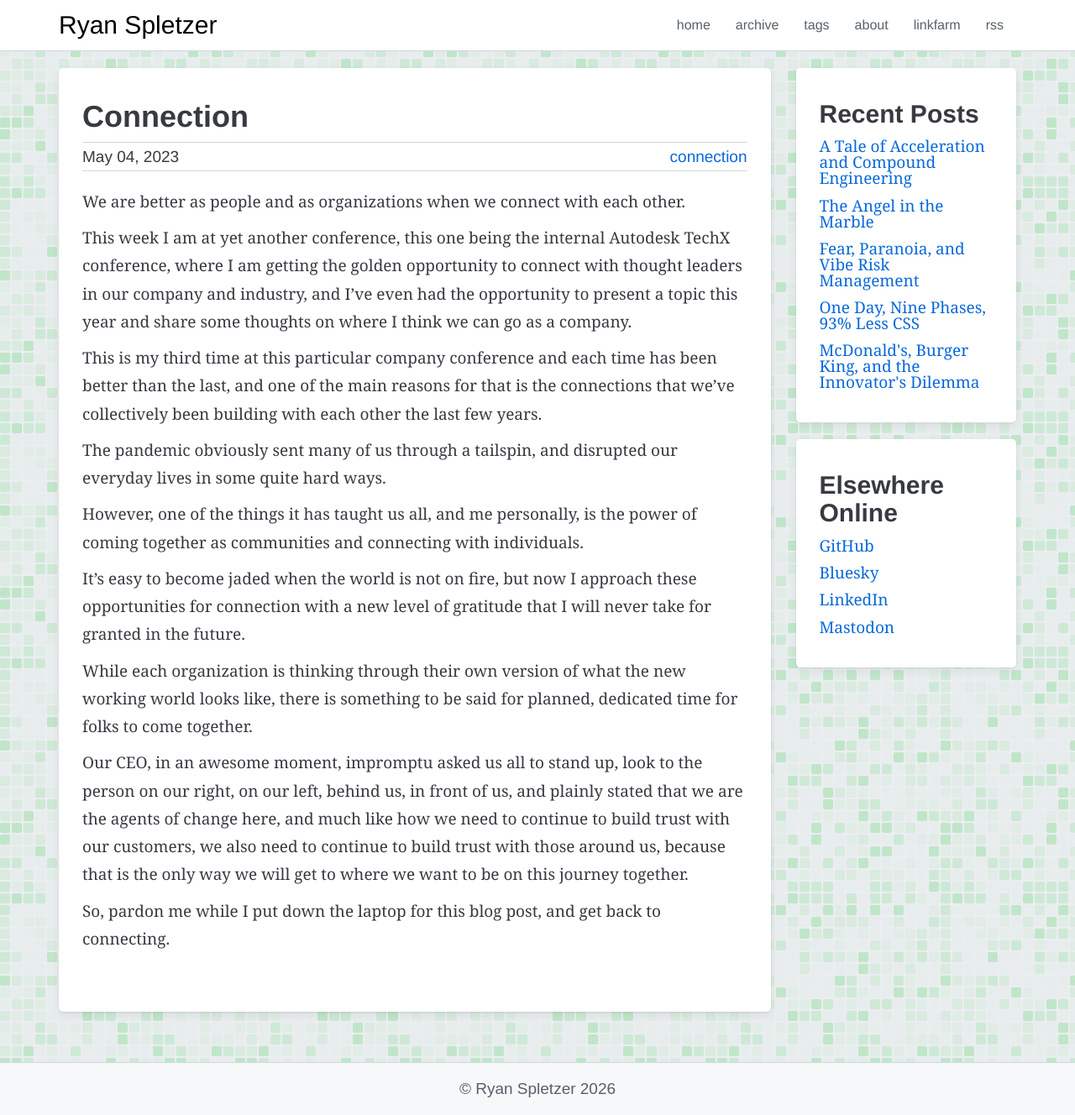
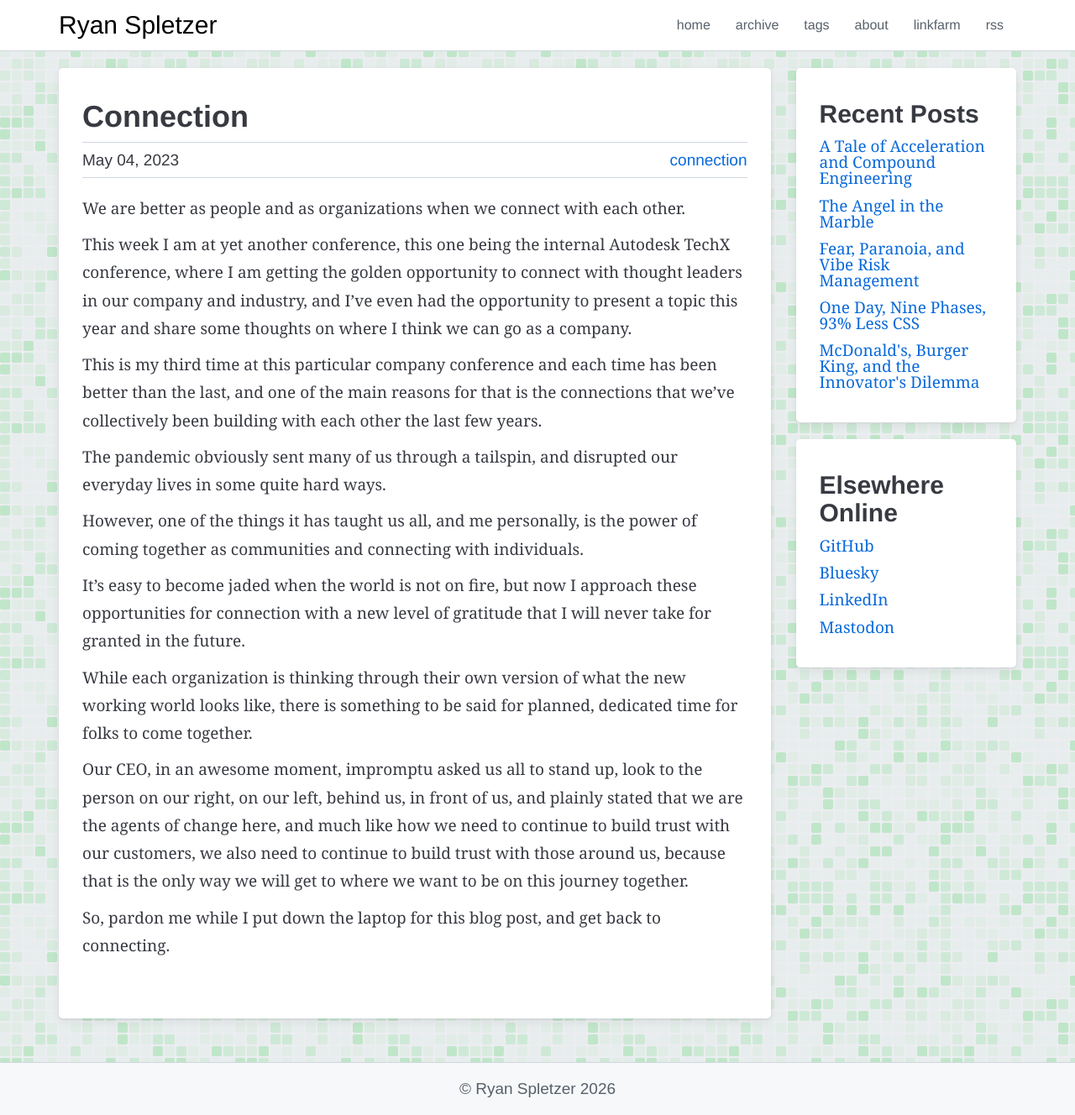
Before and after one commit to ryanspletzer/ryanspletzer.github.io, a Jekyll site: the page built from _posts/2023-05-04-connection.md, in a window 1280 px wide and 1328 px high. Shown: the whole window at 84% size. Built offline with Jekyll 4.4.1, drawn with Linux system fonts in a browser that asks for light colours.

Commit message:
Improve post-meta bar spacing from title and border lines
Add margin-top to separate the meta bar from the h1, and padding
so the date/tag text doesn't sit flush against the top and bottom
borders at desktop width.

Co-Authored-By: Claude Opus 4.6 <noreply@anthropic.com>

```diff
--- a/_sass/components.scss
+++ b/_sass/components.scss
@@ -75,7 +75,8 @@ h2.post-title:first-of-type {
   border-width: 1px 0;
   border-color: var(--color-border);
   border-style: solid;
-  margin: 0 0 1.25rem;
+  margin: 0.375rem 0 1.25rem;
+  padding: 0.25rem 0;
   display: flex;
   flex-wrap: wrap;
   align-items: baseline;
```
